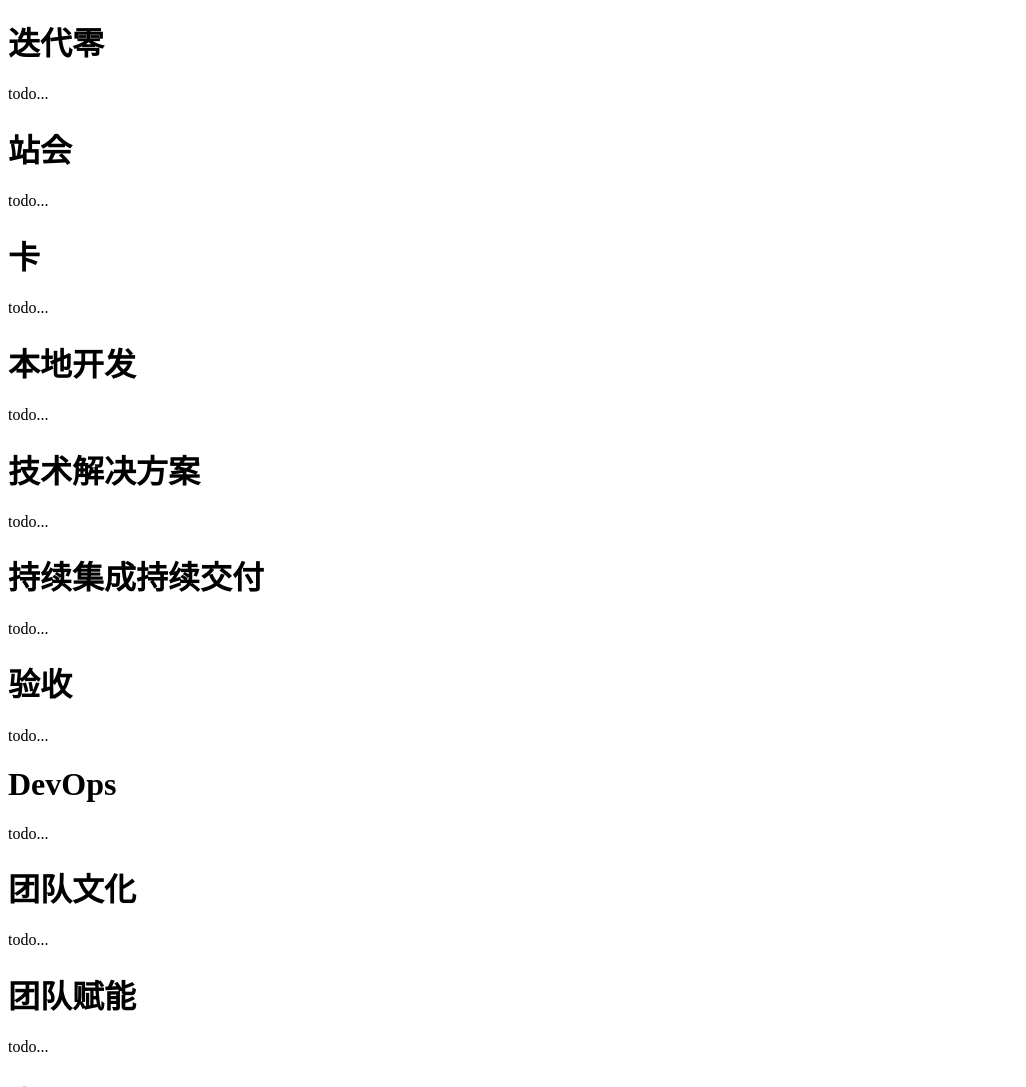
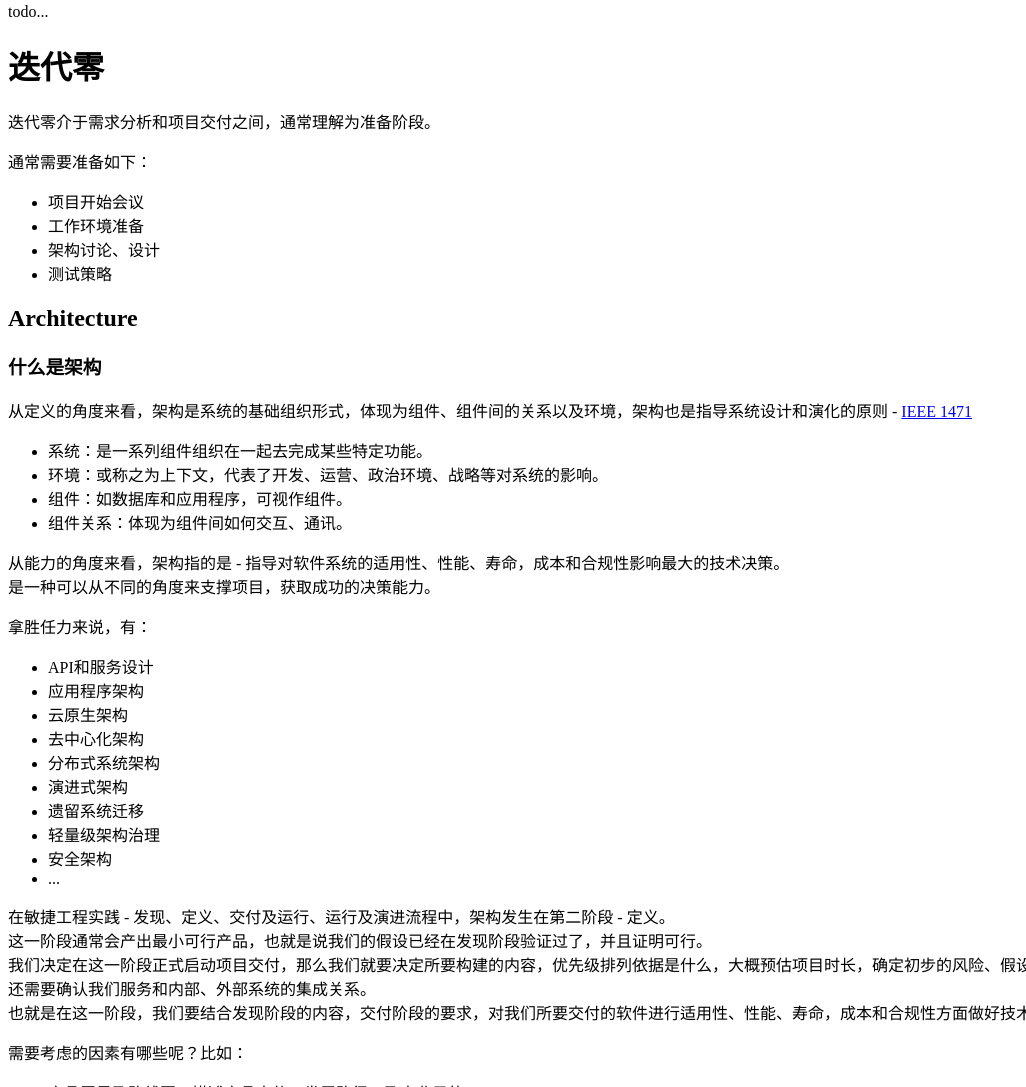
Before and after one commit to topdevexp/home, a plain HTML site: page index.html in a window 1280 px wide. Shown: the part 1713-2800 px from the top of the page, without its empty margins (0-1026 px from the left). Drawn offline with Linux system fonts and the light colour scheme.

Commit message:
deploy: e752e1032115ea8028d8d73090bced0a3f93a361

```diff
--- a/index.html
+++ b/index.html
@@ -32,7 +32,10 @@ DORA从&quot;公司&quot; - &quot;团队&quot; - &quot;组织&quot;的角度分
 <li><a href="gooday/index.md">开心一天</a>
 <ul>
 <li><a href="gooday/business-analysis.md">业务分析</a></li>
-<li><a href="gooday/iteration-zero.md">迭代零</a></li>
+<li><a href="gooday/iteration-zero.md">迭代零</a>
+<ul>
+<li><a href="capability/architecture.md">架构</a></li>
+</ul></li>
 <li><a href="gooday/standup.md">站会</a></li>
 <li><a href="gooday/card.md">卡</a></li>
 <li><a href="gooday/local-development.md">本地开发</a></li>
@@ -82,7 +85,50 @@ DORA从&quot;公司&quot; - &quot;团队&quot; - &quot;组织&quot;的角度分
 <h1>业务分析</h1>
 <p>todo...</p>
 <h1>迭代零</h1>
-<p>todo...</p>
+<p>迭代零介于需求分析和项目交付之间，通常理解为准备阶段。</p>
+<p>通常需要准备如下：</p>
+<ul>
+<li>项目开始会议</li>
+<li>工作环境准备</li>
+<li>架构讨论、设计</li>
+<li>测试策略</li>
+</ul>
+<h2 id="architecture">Architecture</h2>
+<h3>什么是架构</h3>
+<p>从定义的角度来看，架构是系统的基础组织形式，体现为组件、组件间的关系以及环境，架构也是指导系统设计和演化的原则 - <a href="https://en.wikipedia.org/wiki/IEEE_1471">IEEE 1471</a></p>
+<ul>
+<li>系统：是一系列组件组织在一起去完成某些特定功能。</li>
+<li>环境：或称之为上下文，代表了开发、运营、政治环境、战略等对系统的影响。</li>
+<li>组件：如数据库和应用程序，可视作组件。</li>
+<li>组件关系：体现为组件间如何交互、通讯。</li>
+</ul>
+<p>从能力的角度来看，架构指的是 - 指导对软件系统的适用性、性能、寿命，成本和合规性影响最大的技术决策。<br />
+是一种可以从不同的角度来支撑项目，获取成功的决策能力。</p>
+<p>拿胜任力来说，有：</p>
+<ul>
+<li>API和服务设计</li>
+<li>应用程序架构</li>
+<li>云原生架构</li>
+<li>去中心化架构</li>
+<li>分布式系统架构</li>
+<li>演进式架构</li>
+<li>遗留系统迁移</li>
+<li>轻量级架构治理</li>
+<li>安全架构</li>
+<li>...</li>
+</ul>
+<p>在敏捷工程实践 - 发现、定义、交付及运行、运行及演进流程中，架构发生在第二阶段 - 定义。<br />
+这一阶段通常会产出最小可行产品，也就是说我们的假设已经在发现阶段验证过了，并且证明可行。<br />
+我们决定在这一阶段正式启动项目交付，那么我们就要决定所要构建的内容，优先级排列依据是什么，大概预估项目时长，确定初步的风险、假设和依赖关系。<br />
+还需要确认我们服务和内部、外部系统的集成关系。<br />
+也就是在这一阶段，我们要结合发现阶段的内容，交付阶段的要求，对我们所要交付的软件进行适用性、性能、寿命，成本和合规性方面做好技术决策。</p>
+<p>需要考虑的因素有哪些呢？比如：</p>
+<ul>
+<li>产品愿景及路线图：描述产品定位、发展路径，及商业目的</li>
+<li>技术战略：结合公司愿景、IT战略所给出的技术决策框架，将公司发展计划与产品服务紧密结合，以实现整个组织内竞争优势的可持续性</li>
+<li>发布计划：将以什么样的节奏和计划交付产品</li>
+</ul>
+<p>简而言之，架构就是根据产品/服务的定位，及商业目的，结合开发、运营、政治环境、战略等多重因素，所作出的技术决策，以帮助持续交付、优化，最终使组织获取商业成功。</p>
 <h1>站会</h1>
 <p>todo...</p>
 <h1>卡</h1>
```
